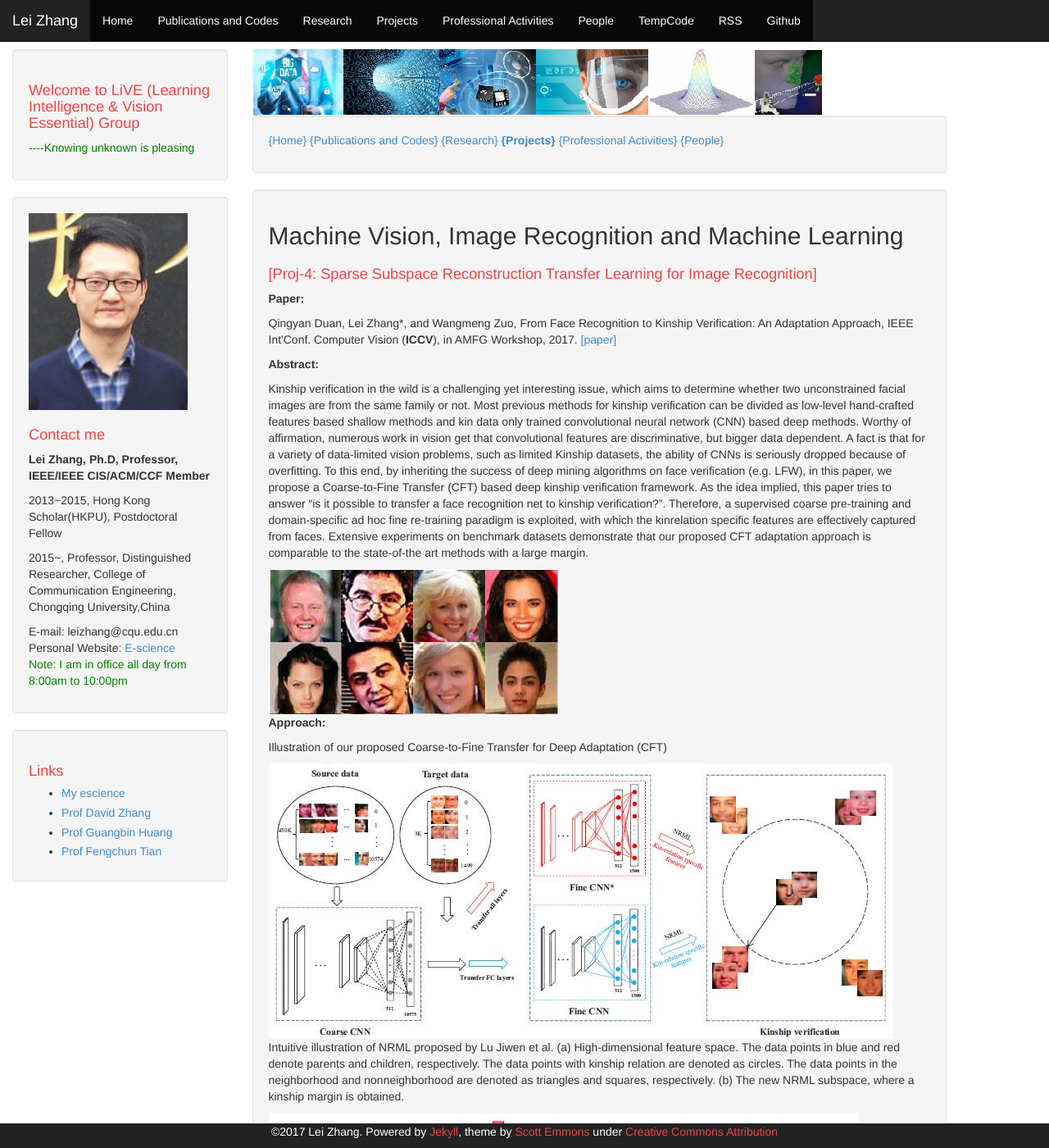
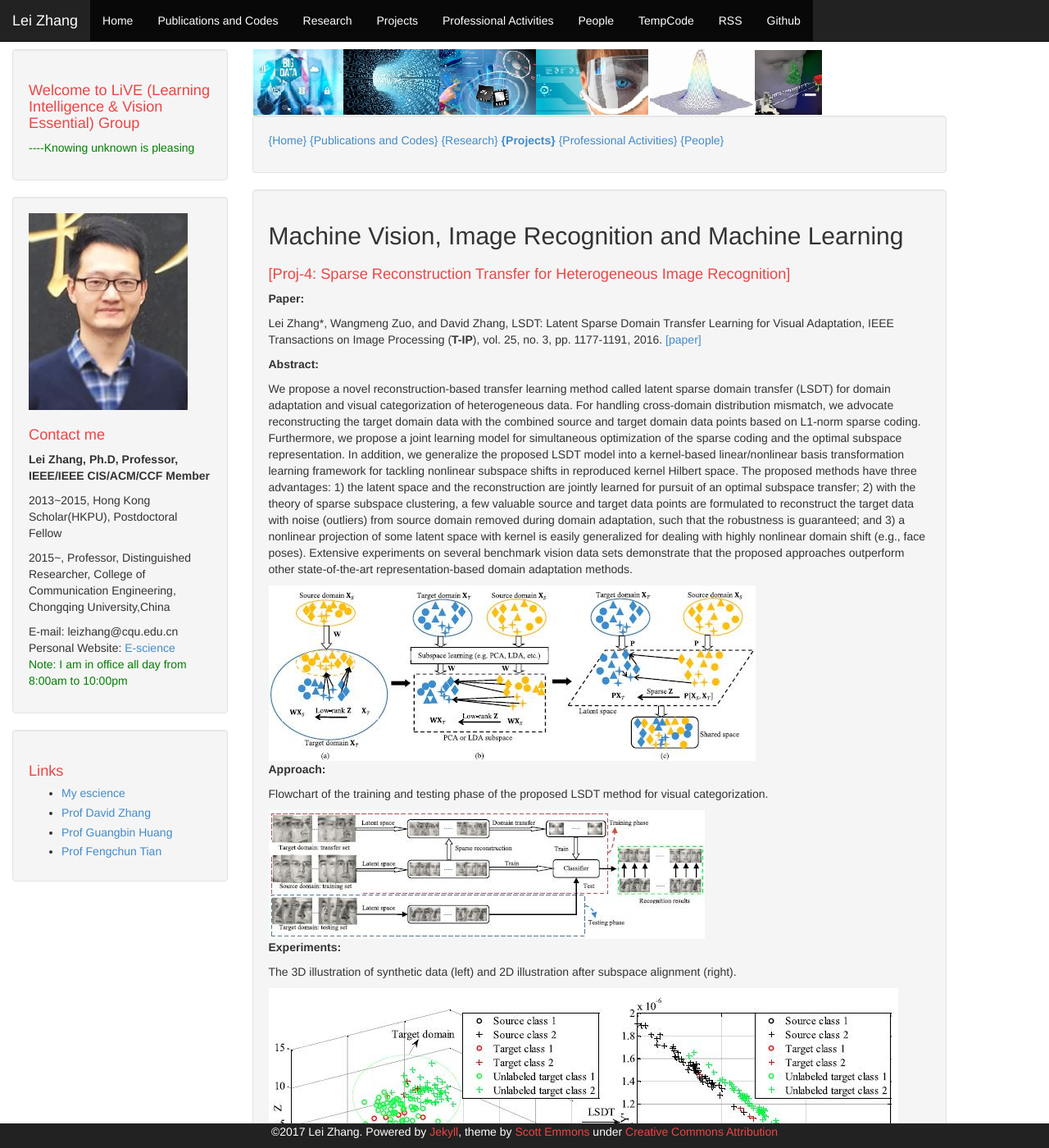
Before and after one commit to DrLeiZhang/website, a Jekyll site: the page built from proj4.html, in a window 1280 px wide and 1400 px high. Shown: the whole window at 82% size. Built offline with Jekyll 4.4.1, drawn with Linux system fonts in a browser that asks for light colours; Markdown is read by kramdown in place of the engine named in the settings; some of the changed text lies outside the part shown.

Commit message:
Update
Signed-off-by: leizhang@cqu.edu.cn <leizhang@cqu.edu.cn>

```diff
--- a/proj4.html
+++ b/proj4.html
@@ -10,55 +10,48 @@ layout: default
 <div class="well">
 <h2>Machine Vision, Image Recognition and Machine Learning</h2>
 
-<h1>[Proj-4: Sparse Subspace Reconstruction Transfer Learning for Image Recognition]</a></h1>
+<h1>[Proj-4: Sparse Reconstruction Transfer for Heterogeneous Image Recognition]</a></h1>
 <p><B>Paper:</B> </p>
-<p>Qingyan Duan, Lei Zhang*, and Wangmeng Zuo, From Face Recognition to Kinship Verification: An Adaptation Approach, IEEE Int'Conf. Computer Vision (<B>ICCV</B>), in AMFG Workshop, 2017. <a href="resources/ICCVW_CFT.pdf">[paper]</a></p>
+<p>Lei Zhang*, Wangmeng Zuo, and David Zhang, LSDT: Latent Sparse Domain Transfer Learning for Visual Adaptation, IEEE Transactions on Image Processing (<B>T-IP</B>), vol. 25, no. 3, pp. 1177-1191, 2016. <a href="resources/LSDT.pdf">[paper]</a></p>
 
 <p><B>Abstract:</B></p>
-<p>Kinship verification in the wild is a challenging yet interesting
-issue, which aims to determine whether two unconstrained
-facial images are from the same family or not.
-Most previous methods for kinship verification can be divided
-as low-level hand-crafted features based shallow methods
-and kin data only trained convolutional neural network
-(CNN) based deep methods. Worthy of affirmation, numerous
-work in vision get that convolutional features are discriminative,
-but bigger data dependent. A fact is that for
-a variety of data-limited vision problems, such as limited
-Kinship datasets, the ability of CNNs is seriously dropped
-because of overfitting. To this end, by inheriting the success
-of deep mining algorithms on face verification (e.g. LFW),
-in this paper, we propose a Coarse-to-Fine Transfer (CFT)
-based deep kinship verification framework. As the idea implied,
-this paper tries to answer “is it possible to transfer a
-face recognition net to kinship verification?”. Therefore, a
-supervised coarse pre-training and domain-specific ad hoc
-fine re-training paradigm is exploited, with which the kinrelation
-specific features are effectively captured from faces.
-Extensive experiments on benchmark datasets demonstrate
-that our proposed CFT adaptation approach is comparable
-to the state-of-the art methods with a large margin.   </p>
-<img class="about-avatar" src="{{ "/img/proj3_1.jpg" | prepend: site.baseurl }}" border="0" alt="[name]" />
+<p>We propose a novel reconstruction-based transfer
+learning method called latent sparse domain transfer (LSDT)
+for domain adaptation and visual categorization of heterogeneous
+data. For handling cross-domain distribution mismatch,
+we advocate reconstructing the target domain data with the
+combined source and target domain data points based on
+L1-norm sparse coding. Furthermore, we propose a joint learning
+model for simultaneous optimization of the sparse coding and
+the optimal subspace representation. In addition, we generalize
+the proposed LSDT model into a kernel-based linear/nonlinear
+basis transformation learning framework for tackling nonlinear
+subspace shifts in reproduced kernel Hilbert space. The
+proposed methods have three advantages: 1) the latent space
+and the reconstruction are jointly learned for pursuit of an
+optimal subspace transfer; 2) with the theory of sparse subspace
+clustering, a few valuable source and target data points are
+formulated to reconstruct the target data with noise (outliers)
+from source domain removed during domain adaptation, such
+that the robustness is guaranteed; and 3) a nonlinear projection
+of some latent space with kernel is easily generalized for dealing
+with highly nonlinear domain shift (e.g., face poses). Extensive
+experiments on several benchmark vision data sets demonstrate
+that the proposed approaches outperform other state-of-the-art
+representation-based domain adaptation methods.   </p>
+<img class="about-avatar" src="{{ "/img/proj4_1.jpg" | prepend: site.baseurl }}" border="0" alt="[name]" />
 
 <p><B>Approach:</B></p>
-<p>Illustration of our proposed Coarse-to-Fine Transfer for Deep Adaptation (CFT)</p>
-<img class="about-avatar" src="{{ "/img/proj3_2.jpg" | prepend: site.baseurl }}" border="0" alt="[name]" />
-
-<p>Intuitive illustration of NRML proposed by Lu Jiwen et al. (a) High-dimensional
-feature space. The data points in blue and red denote parents and
-children, respectively. The data points with kinship relation are
-denoted as circles. The data points in the neighborhood and nonneighborhood
-are denoted as triangles and squares, respectively.
-(b) The new NRML subspace, where a kinship margin is obtained.</p>
-<img class="about-avatar" src="{{ "/img/proj3_3.jpg" | prepend: site.baseurl }}" border="0" alt="[name]" />
+<p>Flowchart of the training and testing phase of the proposed LSDT method for visual categorization.</p>
+<img class="about-avatar" src="{{ "/img/proj4_2.jpg" | prepend: site.baseurl }}" border="0" alt="[name]" />
 
 <p><B>Experiments:</B></p>
-<p>In experiments, two kinds of databases are considered:
-large-scale CASIA WebFace data (500K) and small-scale
-KinFace data (4K). The KinFace data include four publicly
-available datasets, such as KinFaceW-I, KinFaceW-II,
-Cornell KinFace and UB KinFace.</p>
-<img class="about-avatar" src="{{ "/img/proj3_4.jpg" | prepend: site.baseurl }}" border="0" alt="[name]" />
-<p>Convergence curve of coarse-to-fine transfer</p>
-<img class="about-avatar" src="{{ "/img/proj3_5.jpg" | prepend: site.baseurl }}" border="0" alt="[name]" />
+<p>The 3D illustration of synthetic data (left) and 2D illustration after
+subspace alignment (right).</p>
+<img class="about-avatar" src="{{ "/img/proj4_3.jpg" | prepend: site.baseurl }}" border="0" alt="[name]" />
+<p>Recognition Accuracy</p>
+<img class="about-avatar" src="{{ "/img/proj4_4.jpg" | prepend: site.baseurl }}" border="0" alt="[name]" />
+<img class="about-avatar" src="{{ "/img/proj4_5.jpg" | prepend: site.baseurl }}" border="0" alt="[name]" />
+<p>Visualization</p>
+<img class="about-avatar" src="{{ "/img/proj4_6.jpg" | prepend: site.baseurl }}" border="0" alt="[name]" />
 </div>
```
Also changed, not shown: projects.html (+7 -3 lines), img/proj4_1.jpg (added), img/proj4_2.jpg (added), img/proj4_3.jpg (added), img/proj4_4.jpg (added), img/proj4_5.jpg (added), img/proj4_6.jpg (added).
